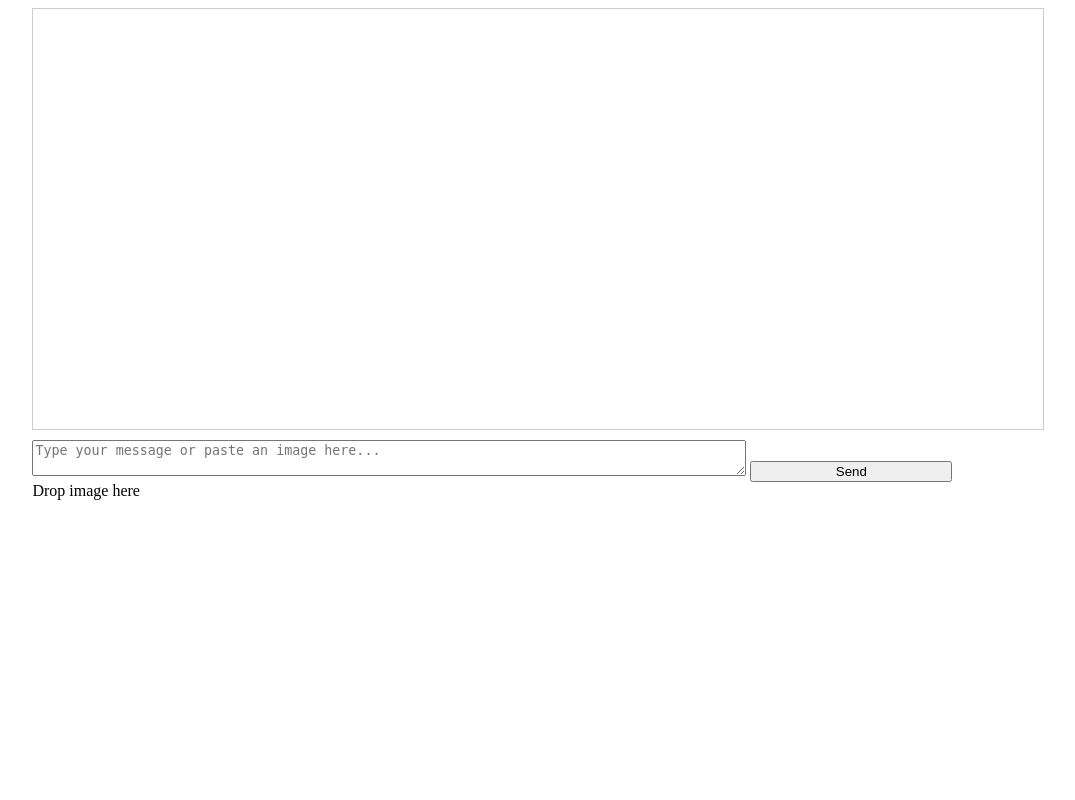
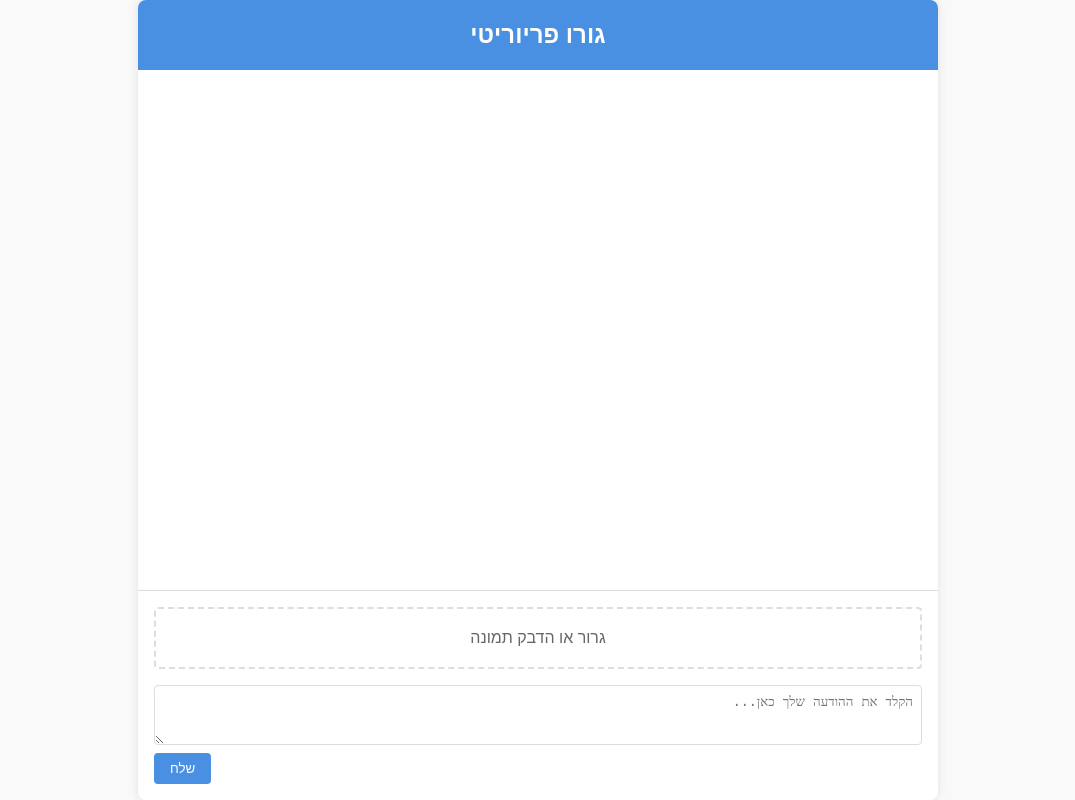
Before and after one commit to HeyBobChan/prioritychat, a Flask app: page / in a window 1280 px wide. Shown: the whole page, without its empty margins (102-1177 px from the left). Run offline with Flask 3, Linux system fonts and the light colour scheme.

Commit message:
chat files

```diff
--- a/requirements.txt
+++ /dev/null
@@ -1,2 +0,0 @@
-Flask==3.0.3
-openai==1.37.0
--- /dev/null
+++ b/requirenemts.txt
@@ -0,0 +1,2 @@
+Flask==3.0.3
+openai==1.37.0
--- /dev/null
+++ b/static/css/style.css
@@ -0,0 +1,130 @@
+:root {
+    --primary-color: #4a90e2;
+    --secondary-color: #f0f4f8;
+    --text-color: #333;
+    --light-text-color: #666;
+    --border-color: #ddd;
+}
+
+* {
+    box-sizing: border-box;
+    margin: 0;
+    padding: 0;
+}
+
+body {
+    font-family: 'Arial', sans-serif;
+    line-height: 1.6;
+    color: var(--text-color);
+    background-color: #f9f9f9;
+    direction: rtl;
+}
+
+.chat-container {
+    max-width: 800px;
+    margin: 0 auto;
+    background-color: #fff;
+    box-shadow: 0 0 10px rgba(0, 0, 0, 0.1);
+    border-radius: 8px;
+    overflow: hidden;
+    display: flex;
+    flex-direction: column;
+    height: 100vh;
+}
+
+header {
+    background-color: var(--primary-color);
+    color: #fff;
+    text-align: center;
+    padding: 1rem;
+}
+
+h1 {
+    font-size: 1.5rem;
+}
+
+main {
+    flex-grow: 1;
+    overflow-y: auto;
+    padding: 1rem;
+}
+
+.message {
+    max-width: 80%;
+    margin-bottom: 1rem;
+    padding: 0.5rem 1rem;
+    border-radius: 18px;
+    line-height: 1.4;
+}
+
+.user-message {
+    background-color: var(--primary-color);
+    color: #fff;
+    align-self: flex-start;
+    margin-right: auto;
+}
+
+.bot-message {
+    background-color: var(--secondary-color);
+    align-self: flex-end;
+    margin-left: auto;
+}
+
+footer {
+    border-top: 1px solid var(--border-color);
+    padding: 1rem;
+}
+
+#chat-form {
+    display: flex;
+    flex-direction: column;
+}
+
+#drop-zone {
+    border: 2px dashed var(--border-color);
+    border-radius: 4px;
+    padding: 1rem;
+    text-align: center;
+    color: var(--light-text-color);
+    margin-bottom: 1rem;
+    cursor: pointer;
+    transition: all 0.3s ease;
+}
+
+#drop-zone:hover {
+    background-color: var(--secondary-color);
+    border-color: var(--primary-color);
+    color: var(--primary-color);
+}
+
+#user-input {
+    width: 100%;
+    padding: 0.5rem;
+    border: 1px solid var(--border-color);
+    border-radius: 4px;
+    resize: vertical;
+    min-height: 60px;
+    margin-bottom: 0.5rem;
+}
+
+button {
+    align-self: flex-end;
+    background-color: var(--primary-color);
+    color: #fff;
+    border: none;
+    padding: 0.5rem 1rem;
+    border-radius: 4px;
+    cursor: pointer;
+    transition: background-color 0.3s ease;
+}
+
+button:hover {
+    background-color: #3a7bc8;
+}
+
+@media (max-width: 600px) {
+    .chat-container {
+        height: 100vh;
+        border-radius: 0;
+    }
+}
--- /dev/null
+++ b/static/js/chat.js
@@ -0,0 +1,130 @@
+document.addEventListener('DOMContentLoaded', () => {
+    const chatForm = document.getElementById('chat-form');
+    const userInput = document.getElementById('user-input');
+    const chatMessages = document.getElementById('chat-messages');
+    const dropZone = document.getElementById('drop-zone');
+    const hiddenFileInput = document.getElementById('hidden-file-input');
+
+    chatForm.addEventListener('submit', handleSubmit);
+    dropZone.addEventListener('dragover', handleDragOver);
+    dropZone.addEventListener('drop', handleDrop);
+    document.addEventListener('paste', handlePaste);
+    userInput.addEventListener('keydown', handleKeyDown);
+
+    function handleSubmit(e) {
+        e.preventDefault();
+        sendMessage();
+    }
+
+    function handleKeyDown(e) {
+        if (e.key === 'Enter' && !e.shiftKey) {
+            e.preventDefault();
+            sendMessage();
+        }
+    }
+
+    function sendMessage() {
+        const message = userInput.value.trim();
+        if (message) {
+            addMessage(message, true);
+            sendMessageToServer(message);
+            userInput.value = '';
+        } else {
+            alert('נא להקליד הודעה לפני השליחה.');
+        }
+    }
+
+    function handleDragOver(e) {
+        e.preventDefault();
+        e.stopPropagation();
+    }
+
+    function handleDrop(e) {
+        e.preventDefault();
+        e.stopPropagation();
+        const files = e.dataTransfer.files;
+        if (files.length) {
+            const file = files[0];
+            if (file.type.startsWith('image/')) {
+                sendImageToServer(file);
+            } else {
+                alert('נא להעלות קובץ תמונה בלבד.');
+            }
+        }
+    }
+
+    function handlePaste(e) {
+        const items = e.clipboardData.items;
+        for (let i = 0; i < items.length; i++) {
+            if (items[i].type.indexOf('image') !== -1) {
+                const blob = items[i].getAsFile();
+                sendImageToServer(blob);
+                e.preventDefault();
+                return;
+            }
+        }
+    }
+
+    function addMessage(text, isUser) {
+        const messageDiv = document.createElement('div');
+        messageDiv.classList.add('message');
+        messageDiv.classList.add(isUser ? 'user-message' : 'bot-message');
+        messageDiv.textContent = text;
+        chatMessages.appendChild(messageDiv);
+        chatMessages.scrollTop = chatMessages.scrollHeight;
+    }
+
+    function sendMessageToServer(message) {
+        const formData = new FormData();
+        formData.append('message', message);
+
+        fetch('/chat', {
+            method: 'POST',
+            body: formData,
+        })
+        .then(response => response.json())
+        .then(data => {
+            addMessage(data.response, false);
+        })
+        .catch(error => {
+            console.error('Error:', error);
+            addMessage('אירעה שגיאה בעת שליחת ההודעה.', false);
+        });
+    }
+
+    function sendImageToServer(file) {
+        addMessage('מעלה תמונה...', true);
+
+        const formData = new FormData();
+        formData.append('image', file);
+
+        fetch('/chat', {
+            method: 'POST',
+            body: formData,
+        })
+        .then(response => response.json())
+        .then(data => {
+            addMessage(data.response, false);
+        })
+        .catch(error => {
+            console.error('Error:', error);
+            addMessage('אירעה שגיאה בעת העלאת התמונה.', false);
+        });
+    }
+
+    // Optional: Add click event to drop zone to trigger file input
+    dropZone.addEventListener('click', () => {
+        hiddenFileInput.click();
+    });
+
+    hiddenFileInput.addEventListener('change', (e) => {
+        if (e.target.files.length) {
+            const file = e.target.files[0];
+            if (file.type.startsWith('image/')) {
+                sendImageToServer(file);
+            } else {
+                alert('נא להעלות קובץ תמונה בלבד.');
+            }
+        }
+    });
+});
--- a/templates/index.html
+++ b/templates/index.html
@@ -1,122 +1,26 @@
 <!DOCTYPE html>
-<html lang="en">
+<html lang="he" dir="rtl">
 <head>
     <meta charset="UTF-8">
     <meta name="viewport" content="width=device-width, initial-scale=1.0">
-    <title>Chat with Assistant</title>
-    <script src="https://code.jquery.com/jquery-3.6.0.min.js"></script>
-    <style>
-        #chat-container {
-            width: 80%;
-            margin: 0 auto;
-        }
-        #chat-messages {
-            height: 400px;
-            border: 1px solid #ccc;
-            overflow-y: scroll;
-            padding: 10px;
-            margin-bottom: 10px;
-        }
-        #user-input {
-            width: 70%;
-        }
-        #send-button {
-            width: 20%;
-        }
-        #image-preview {
-            max-width: 200px;
-            max-height: 200px;
-            margin-top: 10px;
-        }
-    </style>
+    <title>גורו פריוריטי</title>
+    <link rel="stylesheet" href="{{ url_for('static', filename='css/style.css') }}">
 </head>
 <body>
-    <div id="chat-container">
-        <div id="chat-messages"></div>
-        <textarea id="user-input" placeholder="Type your message or paste an image here..."></textarea>
-        <button id="send-button">Send</button>
-        <div id="drop-zone">Drop image here</div>
-        <img id="image-preview" style="display: none;">
+    <div class="chat-container">
+        <header>
+            <h1>גורו פריוריטי</h1>
+        </header>
+        <main id="chat-messages"></main>
+        <footer>
+            <form id="chat-form">
+                <div id="drop-zone">גרור או הדבק תמונה</div>
+                <textarea id="user-input" placeholder="הקלד את ההודעה שלך כאן..."></textarea>
+                <input type="file" id="hidden-file-input" accept="image/*" style="display: none;">
+                <button type="submit">שלח</button>
+            </form>
+        </footer>
     </div>
-
-    <script>
-        $(document).ready(function() {
-            let currentImage = null;
-
-            function addMessage(sender, message) {
-                $('#chat-messages').append('<p><strong>' + sender + ':</strong> ' + message + '</p>');
-                $('#chat-messages').scrollTop($('#chat-messages')[0].scrollHeight);
-            }
-
-            function handleImage(file) {
-                const reader = new FileReader();
-                reader.onload = function(e) {
-                    $('#image-preview').attr('src', e.target.result).show();
-                    currentImage = file;
-                }
-                reader.readAsDataURL(file);
-            }
-
-            $('#user-input').on('paste', function(e) {
-                const items = e.originalEvent.clipboardData.items;
-                for (let i = 0; i < items.length; i++) {
-                    if (items[i].type.indexOf("image") !== -1) {
-                        const blob = items[i].getAsFile();
-                        handleImage(blob);
-                        e.preventDefault();
-                        break;
-                    }
-                }
-            });
-
-            $('#drop-zone').on('dragover', function(e) {
-                e.preventDefault();
-                e.stopPropagation();
-            });
-
-            $('#drop-zone').on('drop', function(e) {
-                e.preventDefault();
-                e.stopPropagation();
-                if (e.originalEvent.dataTransfer.files.length) {
-                    handleImage(e.originalEvent.dataTransfer.files[0]);
-                }
-            });
-
-            $('#send-button').click(function() {
-                const message = $('#user-input').val();
-                if (message.trim() === '' && !currentImage) return;
-
-                addMessage('You', message);
-                $('#user-input').val('');
-
-                const formData = new FormData();
-                formData.append('message', message);
-                if (currentImage) {
-                    formData.append('image', currentImage);
-                }
-
-                $.ajax({
-                    url: '/chat',
-                    method: 'POST',
-                    data: formData,
-                    processData: false,
-                    contentType: false,
-                    success: function(response) {
-                        addMessage('Assistant', response.response);
-                    }
-                });
-
-                currentImage = null;
-                $('#image-preview').attr('src', '').hide();
-            });
-
-            $('#user-input').keypress(function(e) {
-                if (e.which == 13 && !e.shiftKey) {
-                    e.preventDefault();
-                    $('#send-button').click();
-                }
-            });
-        });
-    </script>
+    <script src="{{ url_for('static', filename='js/chat.js') }}"></script>
 </body>
 </html>
```
Also changed, not shown: app.py (line endings or trailing spaces).
